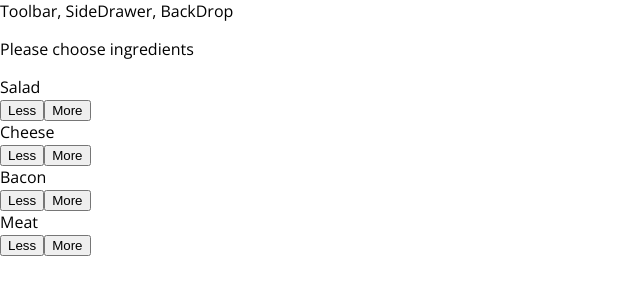
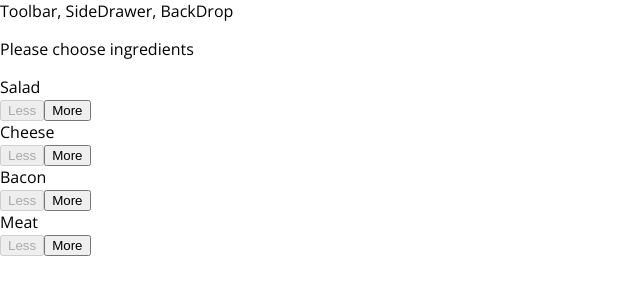
Before and after one commit to VladimirRiz/burger_app, a React app: page / in a window 1280 px wide. Shown: the top 300 px of the page, without its empty margins (0-640 px from the left). Built offline with nearby package versions, Linux system fonts and the light colour scheme.

Commit message:
feat: add hendlers to more and less buttons

```diff
--- a/src/components/Burger/BuildControls/BuildControl/index.js
+++ b/src/components/Burger/BuildControls/BuildControl/index.js
@@ -4,8 +4,16 @@ const BuildControl = (props) => {
   return (
     <div className={classes.BuildControl}>
       <div className={classes.Label}>{props.label}</div>
-      <button className={classes.Less}>Less</button>
-      <button className={classes.More}>More</button>
+      <button
+        className={classes.Less}
+        onClick={props.remove}
+        disabled={props.disabled}
+      >
+        Less
+      </button>
+      <button className={classes.More} onClick={props.add}>
+        More
+      </button>
     </div>
   );
 };
--- a/src/components/Burger/BuildControls/index.js
+++ b/src/components/Burger/BuildControls/index.js
@@ -5,7 +5,7 @@ import BuildControl from './BuildControl';
 const controls = [
   { label: 'Salad', type: 'salad' },
   { label: 'Cheese', type: 'cheese' },
-  { label: 'Bacon', type: 'Bacon' },
+  { label: 'Bacon', type: 'bacon' },
   { label: 'Meat', type: 'meat' },
 ];
 
@@ -13,7 +13,13 @@ const BuildControls = (props) => {
   return (
     <div className={classes.BuildControls}>
       {controls.map((cntrl) => (
-        <BuildControl key={cntrl.label} label={cntrl.label} />
+        <BuildControl
+          key={cntrl.label}
+          label={cntrl.label}
+          add={props.add.bind(this, cntrl.type)}
+          remove={props.remove.bind(this, cntrl.type)}
+          disabled={props.disabled[cntrl.type]}
+        />
       ))}
     </div>
   );
--- a/src/containers/BurgerBuilder/index.js
+++ b/src/containers/BurgerBuilder/index.js
@@ -3,6 +3,13 @@ import { Component } from 'react';
 import Aux from '../../hoc/Aux';
 import Burger from '../../components/Burger';
 import BuildControls from '../../components/Burger/BuildControls';
+
+const INGREDIENTS_PRICE = {
+  salad: 0.4,
+  cheese: 0.5,
+  bacon: 1.5,
+  meat: 1.7,
+};
 
 class BurgerBuilder extends Component {
   state = {
@@ -12,12 +19,57 @@ class BurgerBuilder extends Component {
       bacon: 0,
       meat: 0,
     },
+    totalPrice: 4,
   };
+
+  addIngredients = (type) => {
+    const oldCount = this.state.ingredients[type];
+    const newCount = oldCount + 1;
+    const updatedIngredients = {
+      ...this.state.ingredients,
+    };
+    updatedIngredients[type] = newCount;
+    const priceAddition = INGREDIENTS_PRICE[type];
+    const oldPrice = this.state.totalPrice;
+    const newPrice = oldPrice + priceAddition;
+    this.setState({
+      ingredients: updatedIngredients,
+      totalPrice: newPrice,
+    });
+  };
+
+  removeIngredients = (type) => {
+    const oldCount = this.state.ingredients[type];
+    if (oldCount <= 0) return;
+    const newCount = oldCount - 1;
+    const updatedIngredients = {
+      ...this.state.ingredients,
+    };
+    updatedIngredients[type] = newCount;
+    const priceAddition = INGREDIENTS_PRICE[type];
+    const oldPrice = this.state.totalPrice;
+    const newPrice = oldPrice - priceAddition;
+    this.setState({
+      ingredients: updatedIngredients,
+      totalPrice: newPrice,
+    });
+  };
+
   render() {
+    const disabledInfo = {
+      ...this.state.ingredients,
+    };
+    for (const key in disabledInfo) {
+      disabledInfo[key] = disabledInfo[key] <= 0;
+    }
     return (
       <Aux>
         <Burger ingredients={this.state.ingredients} />
-        <BuildControls />
+        <BuildControls
+          add={this.addIngredients}
+          remove={this.removeIngredients}
+          disabled={disabledInfo}
+        />
       </Aux>
     );
   }
```
